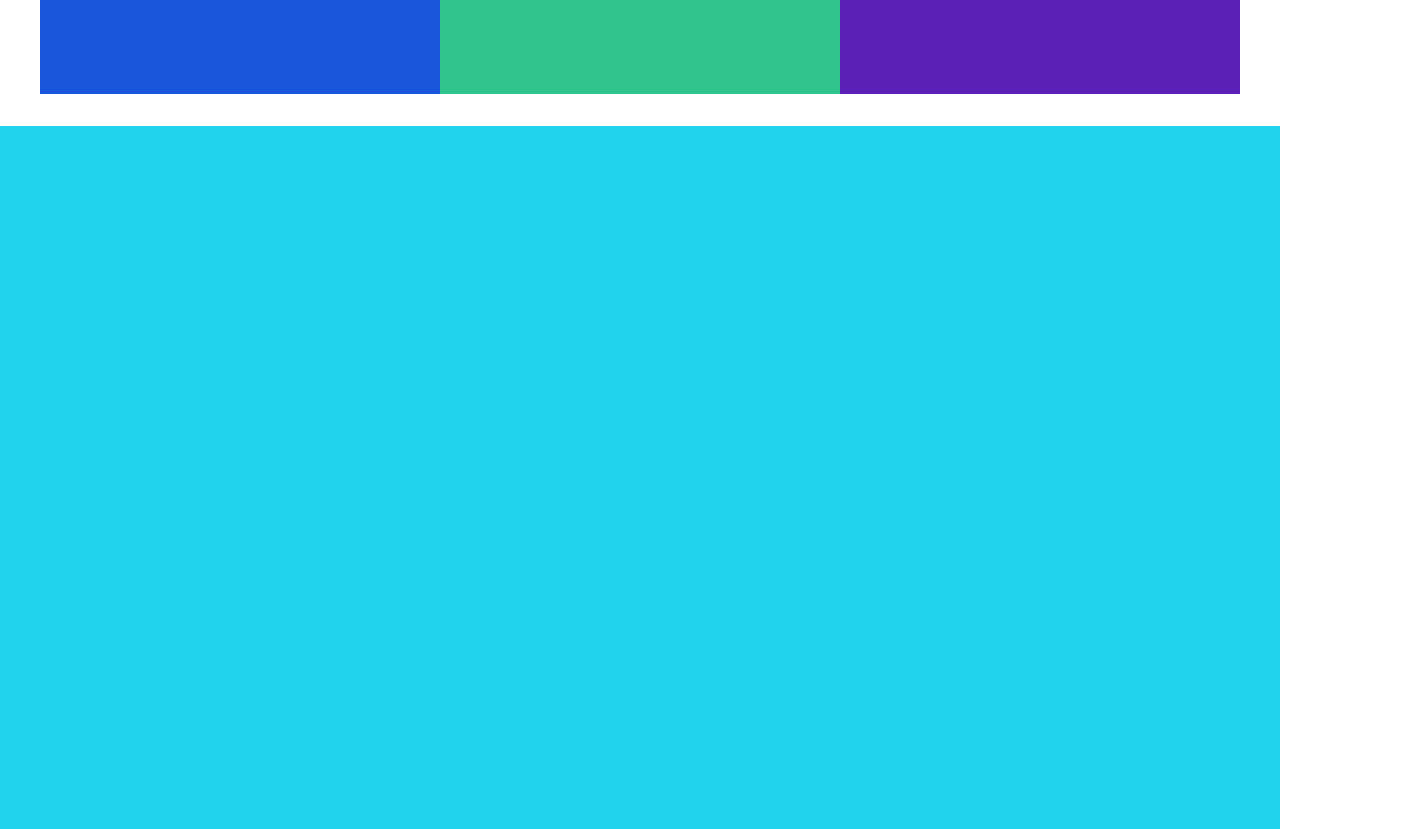
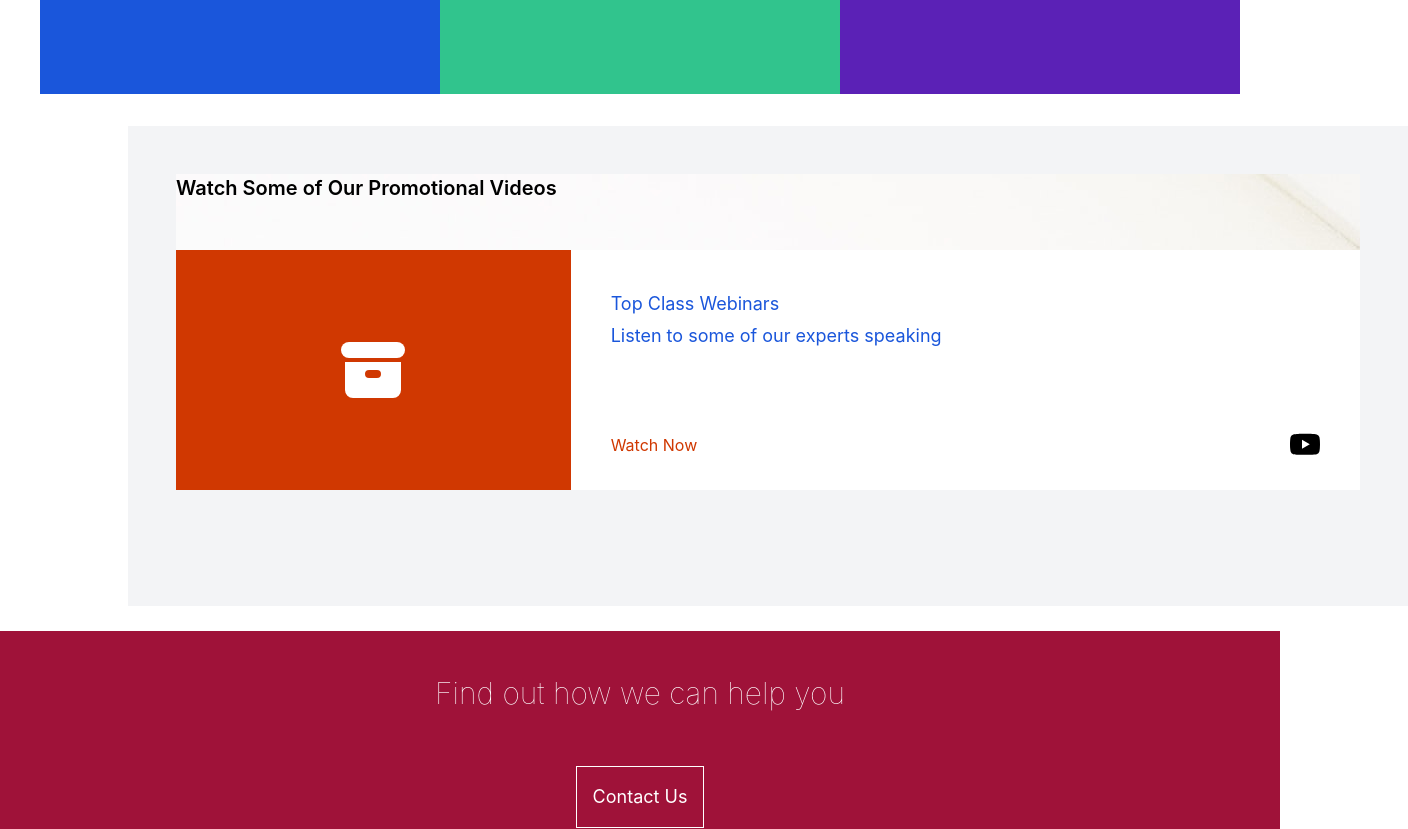
Before and after one commit to tmunongo/next-medical, a Next.js app: page / in a window 1280 px wide. Shown: the part 860-1689 px from the top of the page, 1408 px wide, since content can reach past the window. Built offline with nearby package versions, Linux system fonts and the light colour scheme.

Commit message:
add webinar component

```diff
--- a/components/Footer.jsx
+++ b/components/Footer.jsx
@@ -26,7 +26,7 @@ const Footer = () => {
         <div className="mr-1 md:mr-0">
           <p className="flex">
             <FaPhone size={25} />
-            +263`(04)`45678900
+            +263(04)45678900
           </p>
         </div>
         <div className="mr-1 md:mr-0">
--- a/components/Navigation.jsx
+++ b/components/Navigation.jsx
@@ -16,8 +16,21 @@ const Navigation = () => {
   const handleSearch = () => {
     setSearch(!search)
   }
+
+  window.addEventListener('scroll', (e) => {
+    const nav = document.querySelector('#nav-bar')
+    if (window.scrollY > 0) {
+      nav.classList.add('add-shadow')
+    } else {
+      nav.classList.remove('add-shadow')
+    }
+  })
+
   return (
-    <div className="h-20 md:h-24 bg-white flex flex-nowrap items-center p-4 md:px-[10%] sticky top-0 w-full z-20">
+    <div
+      id="nav-bar"
+      className="h-20 md:h-24 bg-white flex flex-nowrap items-center p-4 md:px-[10%] sticky top-0 w-full z-20"
+    >
       {/* left side */}
       <HeaderName />
       {/* center */}
--- a/pages/index.js
+++ b/pages/index.js
@@ -1,6 +1,8 @@
 import Image from 'next/image'
 import Link from 'next/link'
 import { useEffect, useRef, useState } from 'react'
+import { BsYoutube } from 'react-icons/bs'
+import { HiArchive } from 'react-icons/hi'
 import Europe from '../public/assets/europe.jpg'
 import Healthcare from '../public/assets/healthcare.jpg'
 import Meeting from '../public/assets/meeting.jpg'
@@ -154,7 +156,39 @@ export default function Home() {
           </div>
         </div>
       </div>
-      <div className="h-screen bg-cyan-400"></div>
+      <div className="h-[60vh] bg-gray-100 w-full md:mx-[10%] mb-[2%] p-2 md:p-12">
+        <div className="bg-scrubs  h-min-full w-min-full">
+          <h1 className="text-xl font-semibold">
+            Watch Some of Our Promotional Videos
+          </h1>
+          <div className="flex flex-row items-start justify-center mt-12">
+            <div className="bg-orange-600 h-[30vh] w-1/3 flex justify-center items-center">
+              <HiArchive
+                size={80}
+                color="white"
+                className="hover:scale-125 duration-300"
+              />
+            </div>
+            <div className="bg-white h-[30vh] w-2/3">
+              <div className="flex flex-col p-4 md:p-10 justify-around">
+                <p className="text-blue-700 md:text-lg">Top Class Webinars</p>
+                <p className="mt-1 text-blue-700 md:text-lg">
+                  Listen to some of our experts speaking
+                </p>
+                <div className="flex justify-between items-center mt-6 md:mt-20">
+                  <p className="text-orange-600 text-bold">Watch Now</p>
+                  <a href="#">
+                    <BsYoutube
+                      size={30}
+                      className="flex-shrink hover:scale-125 duration-300"
+                    />
+                  </a>
+                </div>
+              </div>
+            </div>
+          </div>
+        </div>
+      </div>
       <div className="h-[240px] bg-rose-800 text-white hover:h-[280px] hover:ease-in hover:duration-300 z-2 cursor-grab">
         <div className="flex flex-col items-center justify-around p-4 h-full">
           <p className="text-3xl font-thin">Find out how we can help you</p>
--- a/styles/globals.css
+++ b/styles/globals.css
@@ -17,6 +17,11 @@ a {
 
 * {
   box-sizing: border-box;
+}
+
+.add-shadow {
+  box-shadow: rgba(60, 64, 67, 0.3) 0px 1px 2px 0px;
+  transition-duration: 500ms;
 }
 
 /* Slideshow */
--- a/tailwind.config.js
+++ b/tailwind.config.js
@@ -11,6 +11,7 @@ module.exports = {
         healthcare: "url('/public/assets/healthcare.jpg')",
         europe: "url('/public/assets/europe.jpg')",
         meeting: "url('/public/assets/meeting.jpg')",
+        scrubs: "url('/public/assets/scrubs.jpg')",
       },
     },
   },
```
Also changed, not shown: components/Navigation.css (added), public/assets/scrubs.jpg (added).
